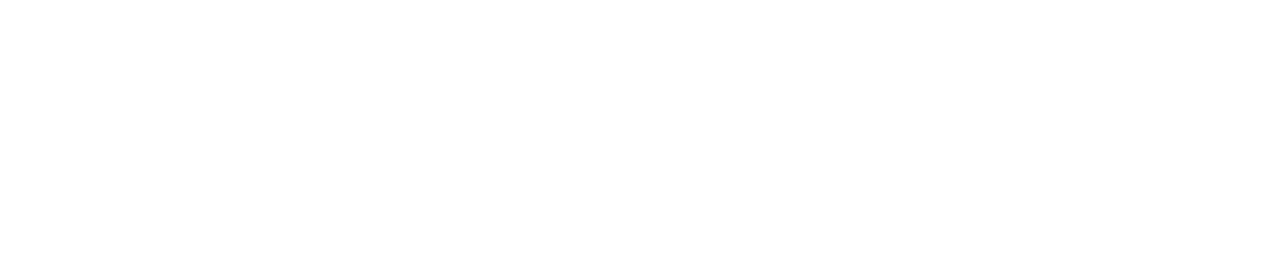
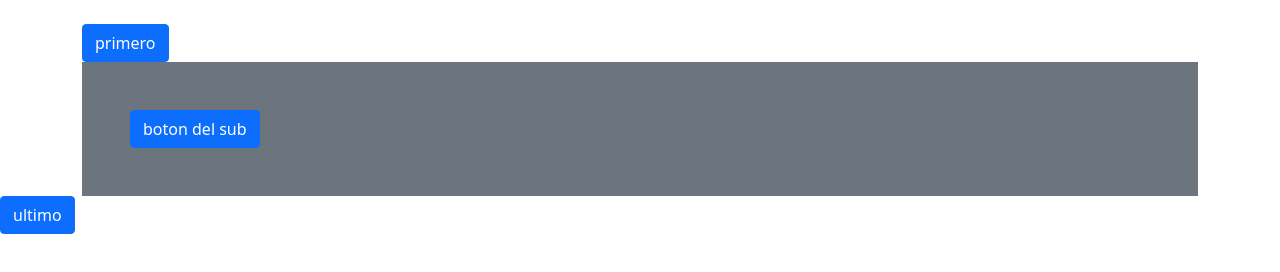
Before and after one commit to RobertoCrofford/JS, a plain HTML site: page index.html in a window 1280 px wide. Drawn offline with nearby package versions, Linux system fonts and the light colour scheme.

Commit message:
Coma llamar por id clase etiqueta

```diff
--- a/index.html
+++ b/index.html
@@ -11,8 +11,13 @@
 <body>
 
 
-
-
+    <div class="container mt-4">
+        <button type="button" class="btn btn-primary" id="boton">Boton</button>
+     <div id="subcontenedor" class="bg-secondary p-5">
+        <button type="button" class="btn btn-primary"> boton del sub</button>
+     </div>
+    </div>
+    <button type="button" class="btn btn-primary"> boton</button>
 <script src="https://code.jquery.com/jquery-3.6.0.min.js" integrity="sha256-/xUj+3OJU5yExlq6GSYGSHk7tPXikynS7ogEvDej/m4=" crossorigin="anonymous"></script>
 <script src="javascript.js"></script>
 </body>
--- a/javascript.js
+++ b/javascript.js
@@ -1,3 +1,15 @@
 $(document).ready(function(){
- alert("hola mundo desde jquery");
+ //alert("hola mundo desde jquery");
+//let varBoton=$('button').html();
+// console.log(varBoton);
+// $('button').html(" cambiando desde query");
+// $('.btn').html(" cambiando desde clase del boton ");//el boton tiene dos clases
+// $('#boton').html(" cambiando desde desde el ID "); //llamado desde la clase Id
+// $('button').html(" cambiando desde etiqueta");
+// $('#subcontenedor button').html(" desde subcon");
+   $('button:first').html("primero");
+   $('button:last').html("ultimo");
 });
+
+
+//document.querySelector('#boton').innerHTML=" cambiando desde js";
```
